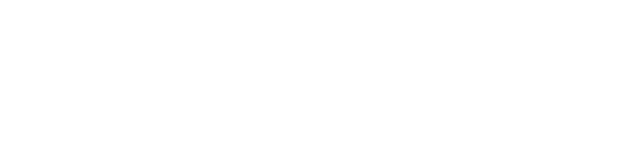
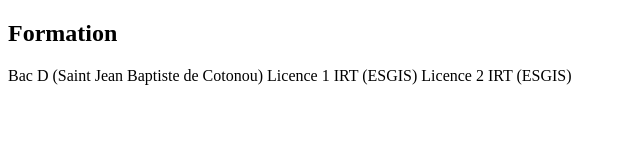
Before and after one commit to L-boyy/mon-cv, a plain HTML site: page index.html in a window 1280 px wide. Shown: the whole page, without its empty margins (0-640 px from the left). Drawn offline with Linux system fonts and the light colour scheme.

Commit message:
mise en place de la section formations

```diff
--- a/index.html
+++ b/index.html
@@ -7,6 +7,13 @@
     <title>Document</title>
 </head>
 <body>
-
+    <section id="formation">
+      <h2>Formation</h2>
+      <p>
+        Bac D (Saint Jean Baptiste de Cotonou)
+        Licence 1 IRT (ESGIS)
+        Licence 2 IRT (ESGIS)
+      </p>
+  </section>
 </body>
 </html>
```
